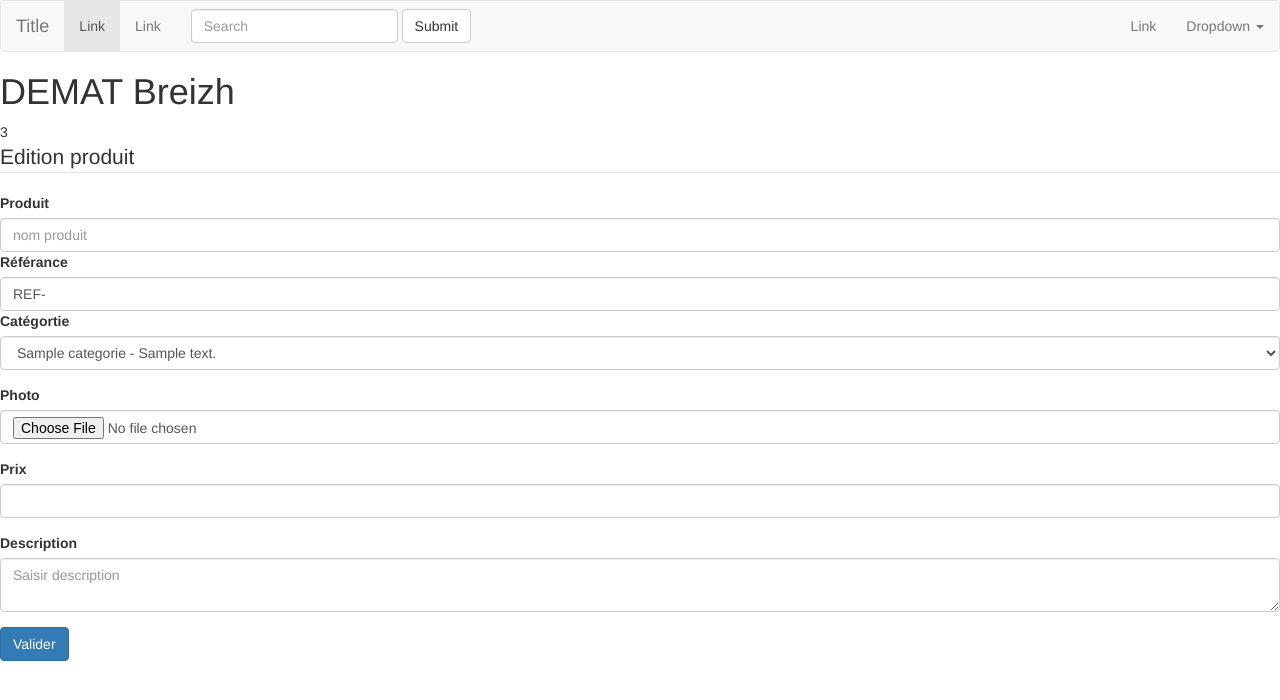
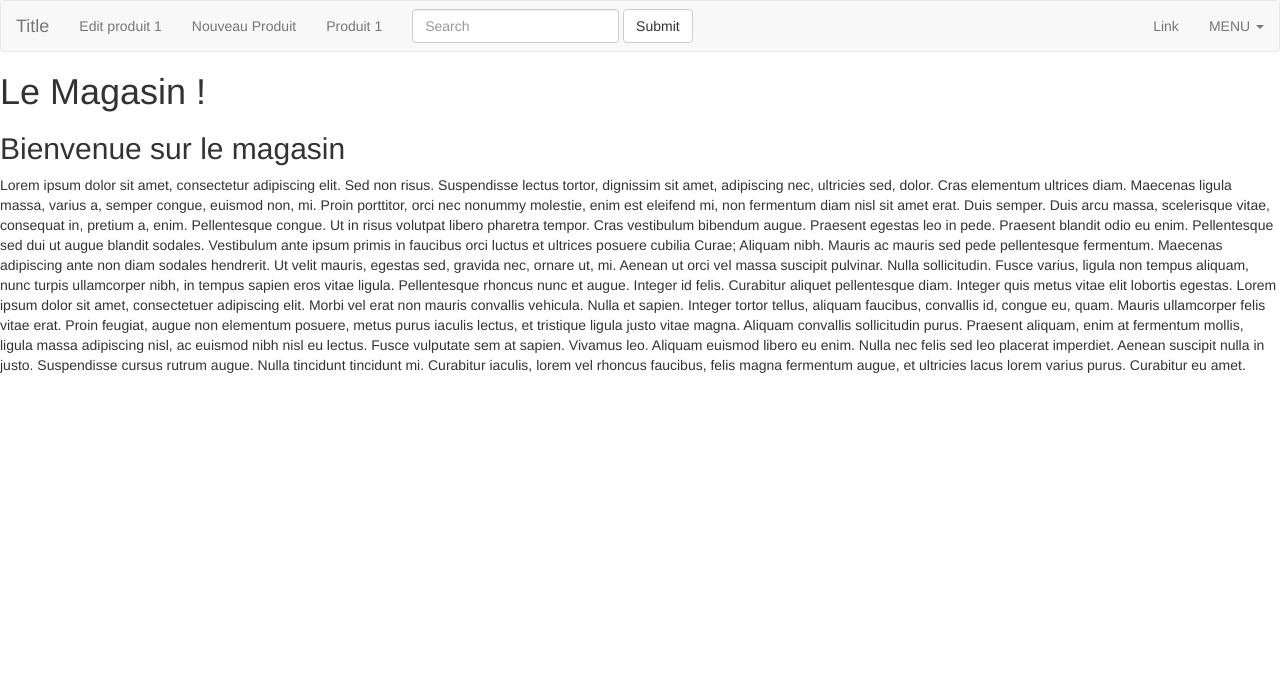
Before and after one commit to leslemmings/PHH210601, a PHP site: page / in a window 1280 px wide. Shown: the top 700 px of the page. Run offline with PHP 8.4, Linux system fonts and the light colour scheme; tables that the repository leaves empty hold one stand-in row (values such as "Sample post").

Commit message:
Ajout de fichier de nav + produit

```diff
--- a/dispatch.php
+++ b/dispatch.php
@@ -6,10 +6,18 @@ if(isset($_GET["page"]))
         case 'edit':
             include('includes/formproduit.php');
             break;
-
+        case 'panier':
+            include('includes/panier.php');
+            break;
+        case 'listproduits':
+        include('includes/listproduits.php');
+        break;
+        case 'produit':
+        include('includes/produit.php');
+        break;
         default:
         include('includes/home.php');
-            break;
+        break;
     }
 }
 else
--- /dev/null
+++ b/includes/home.php
@@ -0,0 +1,5 @@
+<h2>Bienvenue sur le magasin</h2>
+<p>Lorem ipsum dolor sit amet, consectetur adipiscing elit. Sed non risus. Suspendisse lectus tortor, dignissim sit amet, adipiscing nec, ultricies sed, dolor. Cras elementum ultrices diam. Maecenas ligula massa, varius a, semper congue, euismod non, mi. Proin porttitor, orci nec nonummy molestie, enim est eleifend mi, non fermentum diam nisl sit amet erat. Duis semper. Duis arcu massa, scelerisque vitae, consequat in, pretium a, enim. Pellentesque congue. Ut in risus volutpat libero pharetra tempor. Cras vestibulum bibendum augue. Praesent egestas leo in pede. Praesent blandit odio eu enim. Pellentesque sed dui ut augue blandit sodales. Vestibulum ante ipsum primis in faucibus orci luctus et ultrices posuere cubilia Curae; Aliquam nibh. Mauris ac mauris sed pede pellentesque fermentum. Maecenas adipiscing ante non diam sodales hendrerit.
+Ut velit mauris, egestas sed, gravida nec, ornare ut, mi. Aenean ut orci vel massa suscipit pulvinar. Nulla sollicitudin. Fusce varius, ligula non tempus aliquam, nunc turpis ullamcorper nibh, in tempus sapien eros vitae ligula. Pellentesque rhoncus nunc et augue. Integer id felis. Curabitur aliquet pellentesque diam. Integer quis metus vitae elit lobortis egestas. Lorem ipsum dolor sit amet, consectetuer adipiscing elit. Morbi vel erat non mauris convallis vehicula. Nulla et sapien. Integer tortor tellus, aliquam faucibus, convallis id, congue eu, quam. Mauris ullamcorper felis vitae erat. Proin feugiat, augue non elementum posuere, metus purus iaculis lectus, et tristique ligula justo vitae magna.
+
+Aliquam convallis sollicitudin purus. Praesent aliquam, enim at fermentum mollis, ligula massa adipiscing nisl, ac euismod nibh nisl eu lectus. Fusce vulputate sem at sapien. Vivamus leo. Aliquam euismod libero eu enim. Nulla nec felis sed leo placerat imperdiet. Aenean suscipit nulla in justo. Suspendisse cursus rutrum augue. Nulla tincidunt tincidunt mi. Curabitur iaculis, lorem vel rhoncus faucibus, felis magna fermentum augue, et ultricies lacus lorem varius purus. Curabitur eu amet. </p>
--- /dev/null
+++ b/includes/listproduits.php
@@ -0,0 +1 @@
+<h2>Liste produits</h2>
--- /dev/null
+++ b/includes/navbar.php
@@ -0,0 +1,37 @@
+<nav class="navbar navbar-default" role="navigation">
+        <!-- Brand and toggle get grouped for better mobile display -->
+        <div class="navbar-header">
+            <button type="button" class="navbar-toggle" data-toggle="collapse" data-target=".navbar-ex1-collapse">
+                <span class="sr-only">Toggle navigation</span>
+                <span class="icon-bar"></span>
+                <span class="icon-bar"></span>
+                <span class="icon-bar"></span>
+            </button>
+            <a class="navbar-brand" href="?">Title</a>
+        </div>
+
+        <!-- Collect the nav links, forms, and other content for toggling -->
+        <div class="collapse navbar-collapse navbar-ex1-collapse">
+            <ul class="nav navbar-nav">
+                <li><a href="?page=edit&idp=1">Edit produit 1</a></li>
+                <li><a href="?page=new">Nouveau Produit</a></li>
+                <li><a href="?page=produit&idp=1">Produit 1</a></li>
+            </ul>
+            <form class="navbar-form navbar-left" role="search">
+                <div class="form-group">
+                    <input type="text" class="form-control" placeholder="Search">
+                </div>
+                <button type="submit" class="btn btn-default">Submit</button>
+            </form>
+            <ul class="nav navbar-nav navbar-right">
+                <li><a href="#">Link</a></li>
+                <li class="dropdown">
+                    <a href="#" class="dropdown-toggle" data-toggle="dropdown">MENU <b class="caret"></b></a>
+                    <ul class="dropdown-menu">
+                        <li><a href="?page=panier">Panier</a></li>
+                        <li><a href="?page=listproduits">List produits</a></li>
+                    </ul>
+                </li>
+            </ul>
+        </div><!-- /.navbar-collapse -->
+    </nav>
--- /dev/null
+++ b/includes/panier.php
@@ -0,0 +1 @@
+<h2>Votre panier</h2>
--- /dev/null
+++ b/includes/produit.php
@@ -0,0 +1 @@
+<h2>Produit</h2>
--- /dev/null
+++ b/includes/titre.php
@@ -0,0 +1,2 @@
+<!-- Titre de notre page  -->
+<h1>Le Magasin !</h1>
--- a/index.php
+++ b/index.php
@@ -15,98 +15,13 @@
 </head>
 
 <body>
-    <nav class="navbar navbar-default" role="navigation">
-        <!-- Brand and toggle get grouped for better mobile display -->
-        <div class="navbar-header">
-            <button type="button" class="navbar-toggle" data-toggle="collapse" data-target=".navbar-ex1-collapse">
-                <span class="sr-only">Toggle navigation</span>
-                <span class="icon-bar"></span>
-                <span class="icon-bar"></span>
-                <span class="icon-bar"></span>
-            </button>
-            <a class="navbar-brand" href="#">Title</a>
-        </div>
-
-        <!-- Collect the nav links, forms, and other content for toggling -->
-        <div class="collapse navbar-collapse navbar-ex1-collapse">
-            <ul class="nav navbar-nav">
-                <li class="active"><a href="#">Link</a></li>
-                <li><a href="#">Link</a></li>
-            </ul>
-            <form class="navbar-form navbar-left" role="search">
-                <div class="form-group">
-                    <input type="text" class="form-control" placeholder="Search">
-                </div>
-                <button type="submit" class="btn btn-default">Submit</button>
-            </form>
-            <ul class="nav navbar-nav navbar-right">
-                <li><a href="#">Link</a></li>
-                <li class="dropdown">
-                    <a href="#" class="dropdown-toggle" data-toggle="dropdown">Dropdown <b class="caret"></b></a>
-                    <ul class="dropdown-menu">
-                        <li><a href="#">Action</a></li>
-                        <li><a href="#">Another action</a></li>
-                        <li><a href="#">Something else here</a></li>
-                        <li><a href="#">Separated link</a></li>
-                    </ul>
-                </li>
-            </ul>
-        </div><!-- /.navbar-collapse -->
-    </nav>
-
-    <!-- Titre de notre page  -->
-    <h1>DEMAT Breizh</h1>
-    <?php echo 1+2 ?>
-
-    </div id="form-produit">
-    <!-- bs3-form -->
-    <form action="traitement-formulaire.php" method="POST" role="form">
-        <legend>Edition produit</legend>
-
-        <div class="form-group">
-            <label for="titre-produit">Produit</label>
-            <input type="text" class="form-control" id="titre-produit" name="titre-produit" placeholder="nom produit">
-            <label for="ref-produit">Référance</label>
-            <input type="text" name="ref-produit" id="ref-produit" class="form-control" value="REF-" required="required"
-                pattern="REF-[\d\w]{1,25}" title="">
-            <label for="cat-produit">Catégortie</label>
-            <?php
-                include 'sqlfonctions.php';
-                $monResult = selectTable("SELECT idcategorie, titre, description FROM categorie ;");
-            ?>
-            <select name="" id="cat-produit" name="cat-produit" class="form-control" required="required">
-                <?php
-                    for($i=0;$i<count($monResult);$i++)
-                    {
-                    echo '<option value="'.$monResult[$i]["idcategorie"].'">'
-                    .$monResult[$i]["titre"].' - '.$monResult[$i]["description"].'</option>'  ;
-                    };
-                ?>
-            </select>
-
-        </div>
-        <div class="form-group">
-            <label for="photo-produit">Photo</label>
-            <input type="file" class="form-control" id="photo-produit" name="photo-produit"
-                placeholder="selectionnez photo">
-        </div>
-
-        <div class="form-group">
-            <label for="prix-produit">Prix</label>
-            <input type="number" name="prix-produit" id="prix-produit" class="form-control" value="" min="0" max=""
-                step="0.1" required="required" title="Prix">
-
-        </div>
-
-        <div class="form-group">
-            <label for="description-produit">Description</label>
-            <textarea name="description-produit" id="description-produit" class="form-control" cols="30" rows="2"
-                required="required" placeholder="Saisir description"></textarea>
-        </div>
+    <?php
+        include('includes/navbar.php');
+        include('includes/titre.php');
+        include('dispatch.php');
+    ?>
 
 
-        <button type="submit" class="btn btn-primary">Valider</button>
-    </form>
 </body>
 
 </html>
```
Also changed, not shown: includes/formproduit.php (added, +47 -0 lines).
